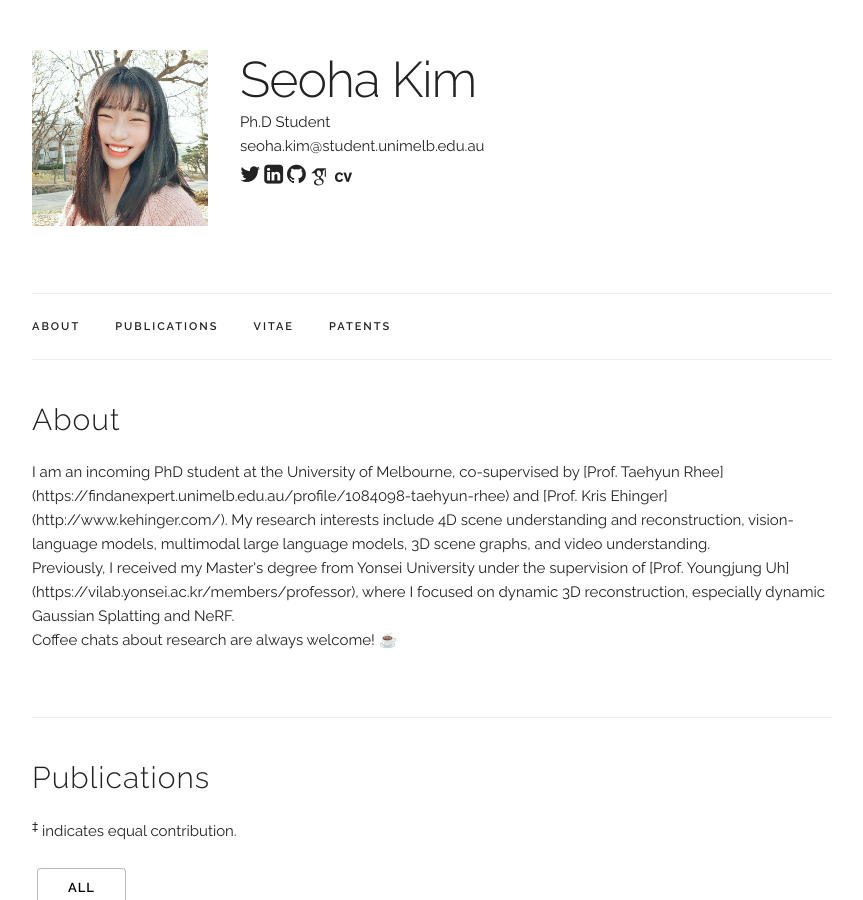
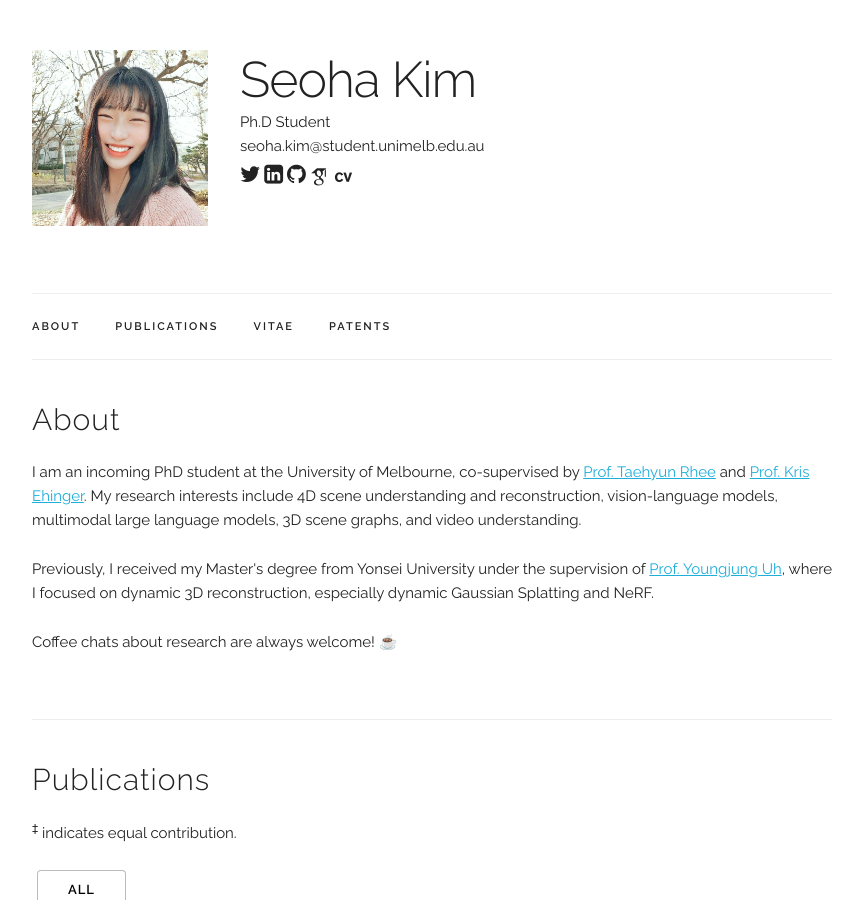
Before and after one commit to seoha-kim/seoha-kim.github.io, a Jekyll site: the page built from index.html, in a window 1280 px wide and 900 px high. Shown: the whole window, without its empty margins (208-1071 px from the left). Built offline with Jekyll 4.4.1, drawn with Linux system fonts in a browser that asks for light colours; some web fonts are replaced.

Commit message:
Update index.html

```diff
--- a/index.html
+++ b/index.html
@@ -5,13 +5,11 @@ title: Home
 <!-- ========== BIO ========== -->
 <div class="docs-section" id="bio">
   <h4>About</h4>
-  <p>
-I am an incoming PhD student at the University of Melbourne, co-supervised by [Prof. Taehyun Rhee](https://findanexpert.unimelb.edu.au/profile/1084098-taehyun-rhee) and [Prof. Kris Ehinger](http://www.kehinger.com/). My research interests include 4D scene understanding and reconstruction, vision-language models, multimodal large language models, 3D scene graphs, and video understanding. <br>
+<p>I am an incoming PhD student at the University of Melbourne, co-supervised by <a href="https://findanexpert.unimelb.edu.au/profile/1084098-taehyun-rhee">Prof. Taehyun Rhee</a> and <a href="http://www.kehinger.com/">Prof. Kris Ehinger</a>. My research interests include 4D scene understanding and reconstruction, vision-language models, multimodal large language models, 3D scene graphs, and video understanding.</p>
 
-Previously, I received my Master's degree from Yonsei University under the supervision of [Prof. Youngjung Uh](https://vilab.yonsei.ac.kr/members/professor), where I focused on dynamic 3D reconstruction, especially dynamic Gaussian Splatting and NeRF. <br>
+<p>Previously, I received my Master's degree from Yonsei University under the supervision of <a href="https://vilab.yonsei.ac.kr/members/professor">Prof. Youngjung Uh</a>, where I focused on dynamic 3D reconstruction, especially dynamic Gaussian Splatting and NeRF.</p>
 
-Coffee chats about research are always welcome! ☕️ <br>
-  </p>
+<p>Coffee chats about research are always welcome! ☕️</p>
 </div>
 
 <!-- ========== PUBLICATIONS ========== -->
```
